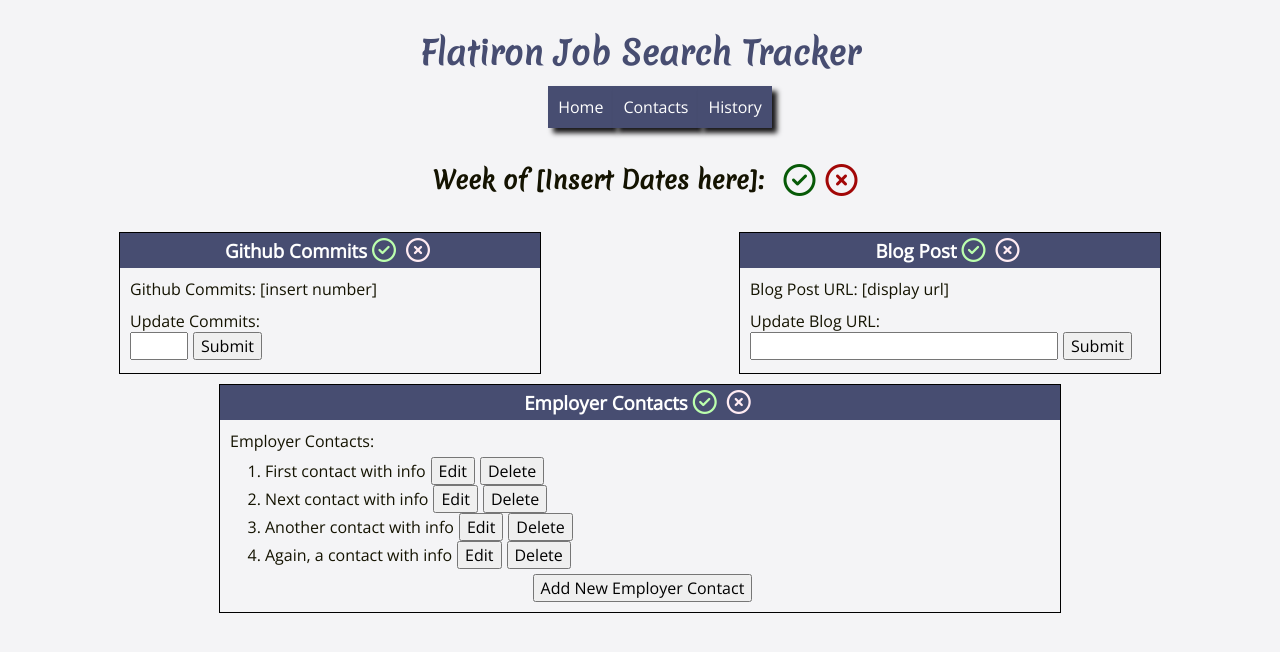
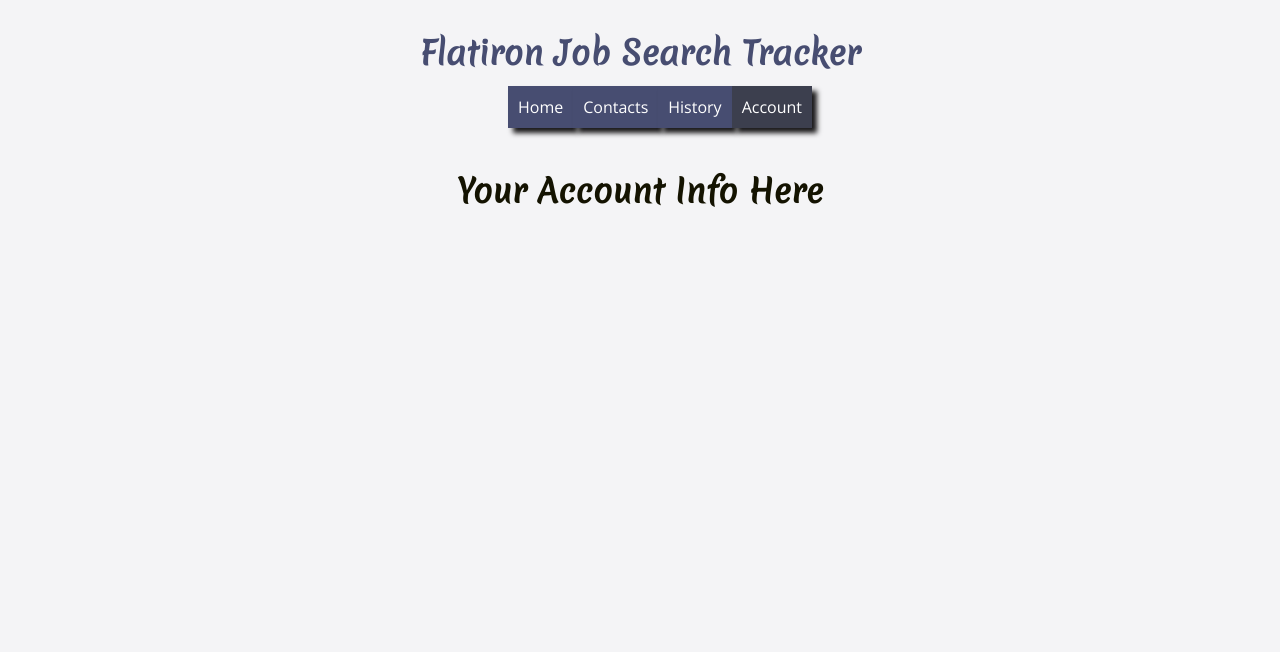
Before and after one commit to brownjer3/flatiron-job-search-tracker-frontend, a React (Create React App) app: page /account in a window 1280 px wide. Shown: the top 652 px of the page. Built offline with nearby package versions, Linux system fonts and the light colour scheme.

Commit message:
Set up AccountContainer with necessary links

```diff
--- a/src/App.js
+++ b/src/App.js
@@ -4,6 +4,7 @@
 import HeaderContainer from "./header/HeaderContainer";
 import ContactsContainer from "./contacts/ContactsContainer";
 import HistoryContainer from "./history/HistoryContainer";
+import AccountContainer from "./account/AccountContainer";
 
 class App extends Component {
   render() {
@@ -18,9 +19,9 @@
             <Route path="/history">
               <HistoryContainer />
             </Route>
-            {/* <Route path="">
-              <Container />
-            </Route> */}
+            <Route path="/account">
+              <AccountContainer />
+            </Route>
             <Route path="/">
               <HomeContainer />
             </Route>
--- /dev/null
+++ b/src/account/AccountContainer.js
@@ -0,0 +1,12 @@
+import React, { Component } from "react";
+import "./account.css";
+
+export default class ContactsContainer extends Component {
+  render() {
+    return (
+      <div id="account-container">
+        <h1>Your Account Info Here</h1>
+      </div>
+    );
+  }
+}
--- /dev/null
+++ b/src/account/account.css
@@ -0,0 +1,7 @@
+#account-container {
+  display: flex;
+  flex-direction: column;
+  align-items: center;
+  margin: 0 auto;
+  padding: 20px;
+}
--- a/src/header/Navigation.js
+++ b/src/header/Navigation.js
@@ -14,6 +14,9 @@
           <NavLink to="/history" activeClassName="active-link">
             History
           </NavLink>
+          <NavLink to="/account" activeClassName="active-link">
+            Account
+          </NavLink>
         </li>
       </ul>
     </nav>
```
